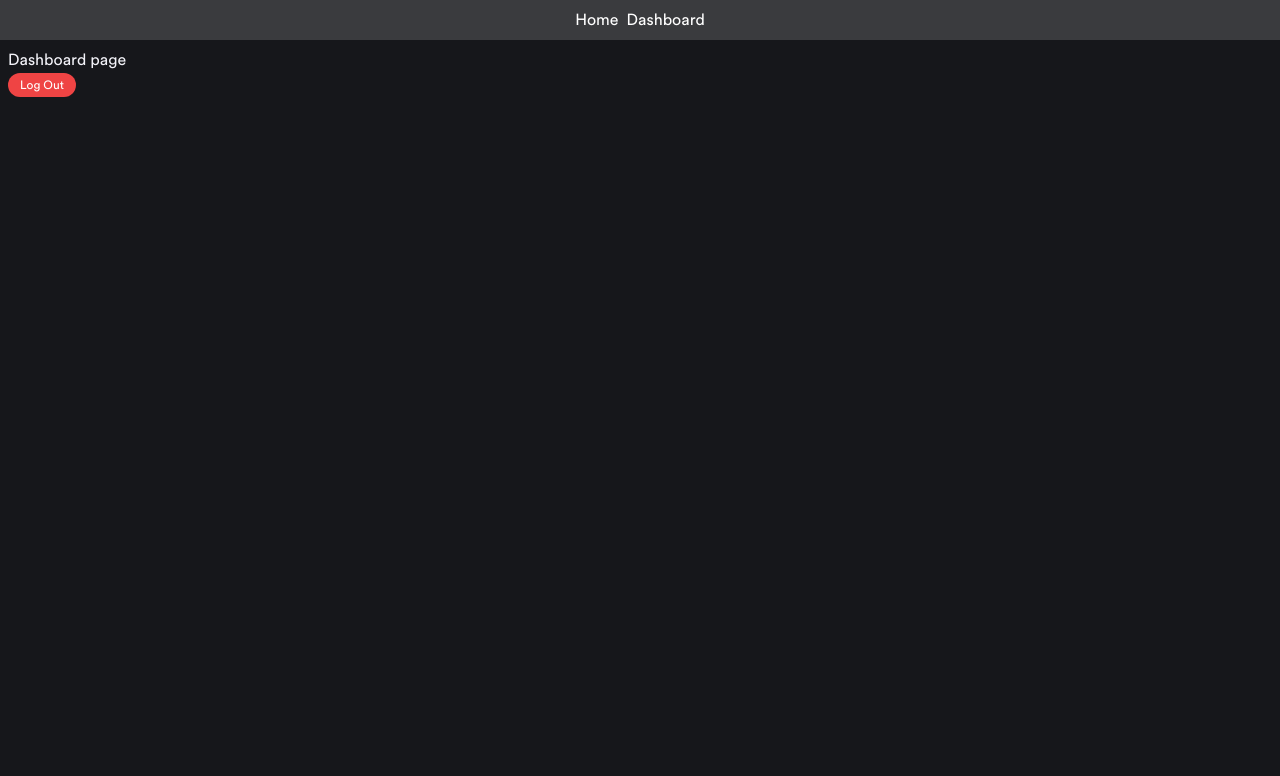
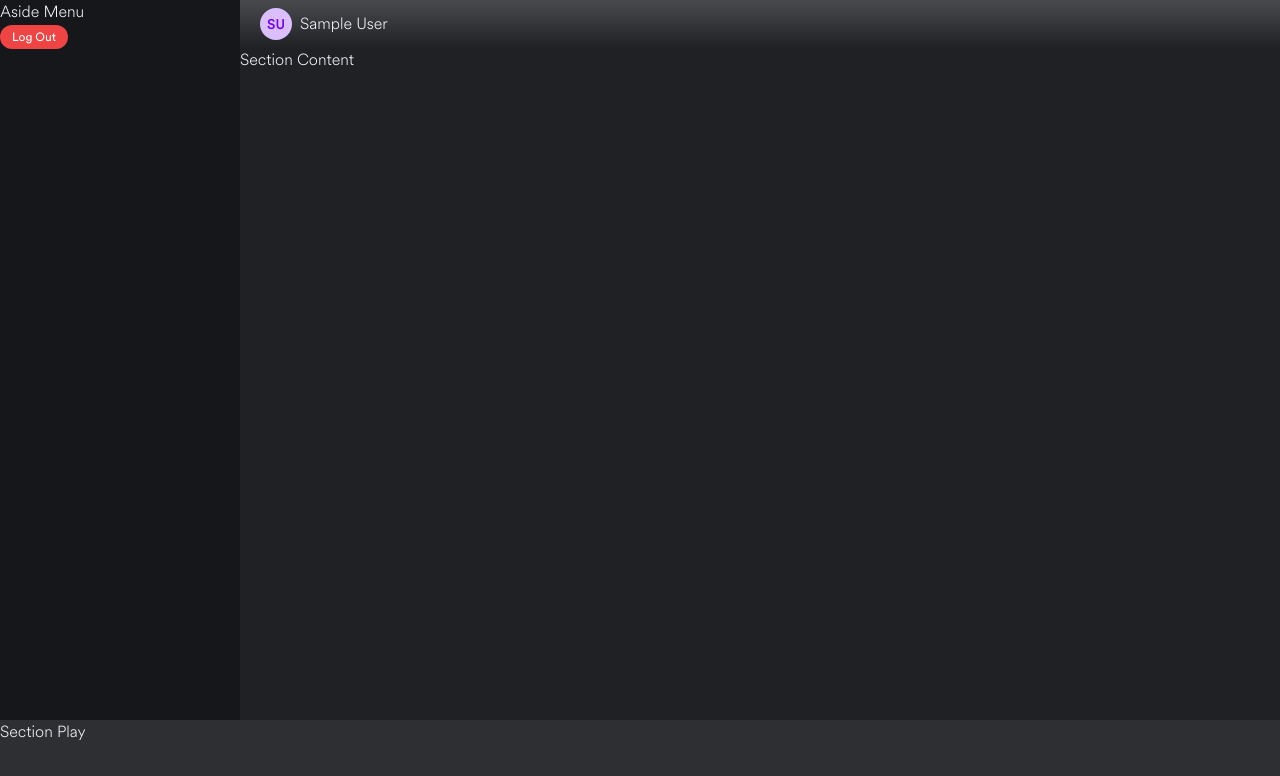
Before and after one commit to plazmediaLab/spotify-electron, a React (Create React App) app: page /dashboard in a window 1280 px wide. Shown: the top 776 px of the page. Built offline with nearby package versions, Linux system fonts and the light colour scheme; no server answers; sample sign-in values are in the browser's storage.

Commit message:
[UI] Trabajando en la sección del header en Dashboard

```diff
--- a/src/App.js
+++ b/src/App.js
@@ -44,10 +44,10 @@ function App() {
   return (
     <LayoutToast>
       <section className="w-fill">
-        <nav className="absolute top-0 left-0 z-20 w-full bg-background-light bg-opacity-70 p-2 text-white text-center flex justify-center space-x-2">
+        {/* <nav className="absolute top-0 left-0 z-20 w-full bg-background-light bg-opacity-70 p-2 text-white text-center flex justify-center space-x-2">
           <Link to="/">Home</Link>
           <Link to="/dashboard">Dashboard</Link>
-        </nav>
+        </nav> */}
         <Router>
           <Home path="/">
             <HomeMainNav path="*" />
--- /dev/null
+++ b/src/components/dashboard/header/header-main.js
@@ -0,0 +1,19 @@
+import AvatarName from 'components/resources/avatar-name';
+import { useContext } from 'react';
+import AuthContext from 'reducer/Auth/AuthContext';
+
+export default function HeaderMain() {
+  const authContext = useContext(AuthContext);
+  const { user } = authContext;
+
+  const { displayName = '' } = user;
+
+  return (
+    <header className="bg-gradient-to-b from-background-light to-background flex items-center px-5">
+      <div className="flex space-x-2 items-center">
+        <AvatarName name={displayName} />
+        <h1>{displayName}</h1>
+      </div>
+    </header>
+  );
+}
--- /dev/null
+++ b/src/components/resources/avatar-name.jsx
@@ -0,0 +1,15 @@
+export default function AvatarName({ name }) {
+  const avatar = () => {
+    return name
+    .split(' ')
+    .map((item) => item.charAt(0))
+    .slice(0, 2)
+    .join('');
+  };
+
+  return (
+    <div className="w-8 h-8 rounded-full bg-brand-200 text-brand-500 grid place-items-center text-sm">
+      <h1 className="mt-small font-medium">{avatar()}</h1>
+    </div>
+  );
+}
--- a/src/hooks/useLogin.js
+++ b/src/hooks/useLogin.js
@@ -34,7 +34,9 @@ function useLogin() {
           if (currentUser.user.emailVerified) {
             toastMessageMethod({
               type: 'success',
-              message: `Hola ${currentUser.user.displayName.split(' ')[0]} - Bienvenido nuevamente`,
+              message: `Hola ${
+                currentUser.user.displayName.split(' ')[0]
+              } - Bienvenido de nuevo a Platify`,
               closeTime: 5000
             });
             navigate('/dashboard');
--- a/src/pages/dashboard.js
+++ b/src/pages/dashboard.js
@@ -1,8 +1,9 @@
-import { Redirect, useNavigate } from '@reach/router';
+import { Redirect } from '@reach/router';
 import { useContext } from 'react';
 import AuthContext from 'reducer/Auth/AuthContext';
 import firebase from 'utils/Firebase';
 import 'firebase/auth';
+import HeaderMain from 'components/dashboard/header/header-main';
 
 export default function Dashboard() {
   const authContext = useContext(AuthContext);
@@ -18,14 +19,25 @@ export default function Dashboard() {
   };
 
   return user && emailVerified ? (
-    <main className="pt-12 px-2">
-      <h1 className="text-secondary">Dashboard page</h1>
+    <main className="dashboard-main__container text-secondary grid w-full h-screen font-light">
+      <aside>
+        <h1 className="text-secondary">Aside Menu</h1>
         <button
           type="button"
           className="py-1 px-3 rounded-full text-xs bg-red-500 text-white"
           onClick={SignOut}>
           Log Out
         </button>
+      </aside>
+      <section className="dashboard-main__content bg-background grid grid-flow-row">
+        <HeaderMain />
+        <div>
+          <h1>Section Content</h1>
+        </div>
+      </section>
+      <footer className="col-span-2 bg-background-middlelight">
+        <h1>Section Play</h1>
+      </footer>
     </main>
   ) : (
     <Redirect to="/?auth=unauthorized" noThrow />
--- a/src/pages/home.js
+++ b/src/pages/home.js
@@ -1,4 +1,4 @@
-import { Redirect, useLocation, useNavigate, useParams } from '@reach/router';
+import { Redirect, useLocation, useNavigate } from '@reach/router';
 import coversWallpaper from 'img/albums-covers-wallpaper.jpg';
 import Platifylogo from 'img/SVG/platify-white.svg';
 import { useContext, useEffect } from 'react';
@@ -15,6 +15,7 @@ export default function Home({ children }) {
     if (location.pathname === '/' && location.search === '?auth=unauthorized') {
       navigate('/login');
     }
+    // eslint-disable-next-line
   }, []);
 
   return user && emailVerified ? (
--- a/src/style/style.css
+++ b/src/style/style.css
@@ -119,3 +119,20 @@ input:focus ~ .icon-field-form:hover {
 .toast-class__info {
     border-left: 5px solid #6500df;
 }
+
+/* ---------------------------- */
+/* Dashboard */
+/* --------ˇˇˇˇˇˇˇˇˇˇˇˇ-------- */
+@media (min-width: 640px) {
+    .dashboard-main__container {
+        grid-template-columns: 15rem 1fr;
+        grid-template-rows: 1fr 5rem;
+    }
+    .dashboard-main__content{
+        grid-template-rows: 3rem 1fr;
+    }
+}
+@media (min-width: 768px) {}
+@media (min-width: 1024px) {}
+@media (min-width: 1280px) {}
+@media (min-width: 1536px) {}
--- a/tailwind.config.js
+++ b/tailwind.config.js
@@ -12,6 +12,7 @@ module.exports = {
         amber: colors.amber,
         'background-dark': '#16171B',
         background: '#202125',
+        'background-middlelight': '#2E2F32',
         'background-light': '#494A4E',
         primary: '#fff',
         secondary: '#F3F3F9',
```
Also changed, not shown: 1 other file (tests, documents, lock files or other folders). Lines whose indentation alone changed are shown as unchanged.
